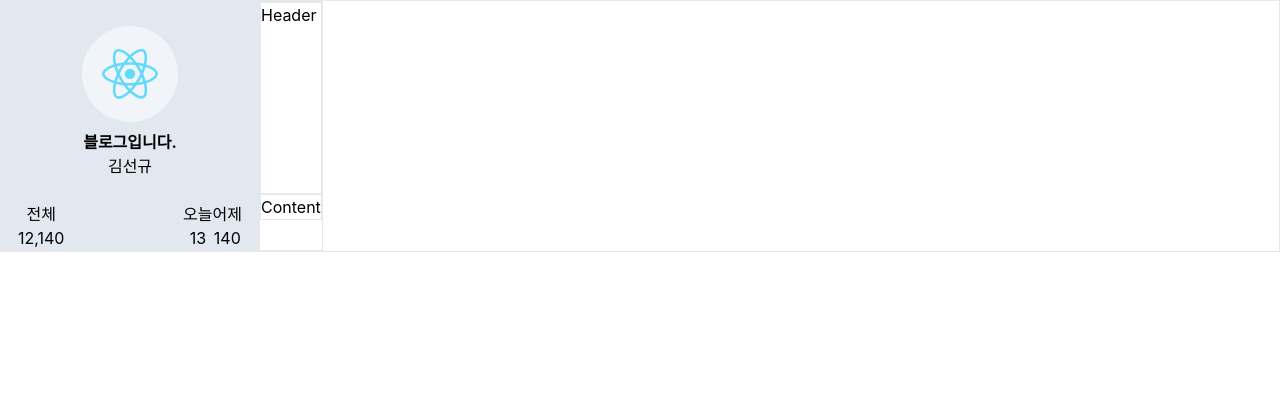
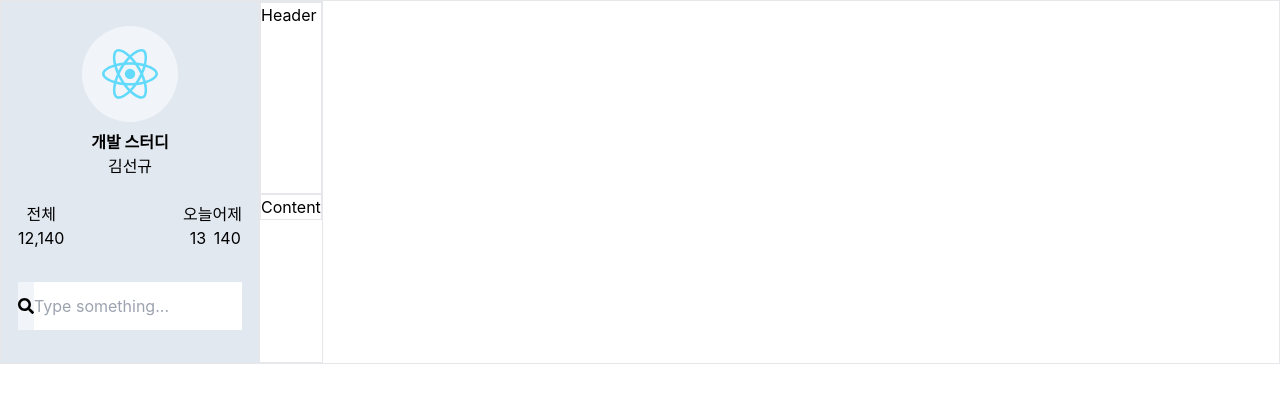
Before and after one commit to kksskk1/study-react-blog, a React (Create React App) app: page / in a window 1280 px wide. Shown: the top 402 px of the page. Built offline with nearby package versions, Linux system fonts and the light colour scheme.

Commit message:
category search bar

```diff
--- a/src/components/layout/Category.js
+++ b/src/components/layout/Category.js
@@ -1,4 +1,5 @@
 import logo from '../../logo.svg';
+import { FaSearch } from 'react-icons/fa';
 
 function Category() {
     return (
@@ -8,12 +9,12 @@ function Category() {
                 <img className="w-24 h-24 rounded-full mb-2 bg-slate-100" src={logo} alt="이미지 설명" />
             </div>
             <div className='flex flex-col text-center'>
-                <p><b>블로그입니다.</b></p>
+                <p><b>개발 스터디</b></p>
                 <p>김선규</p>
             </div>
         </div>
 
-        <div className="flex justify-between text-center">
+        <div className="flex items-center justify-between text-center">
             <div className='flex justify-start'>
                 <div>
                     <span>전체</span>
@@ -36,6 +37,13 @@ function Category() {
                 </div>
             </div>
         </div>
+
+        <div className="py-8">
+            <div className="flex items-center w-full h-12 bg-slate-100 overflow-x-auto whitespace-nowrap scrollbar-hide">
+                <FaSearch className='flex-none'/>
+                <input className='flex-auto w-full h-full' type="text" placeholder="Type something..." />
+            </div>
+        </div>
       </div>
     );
   }
```
